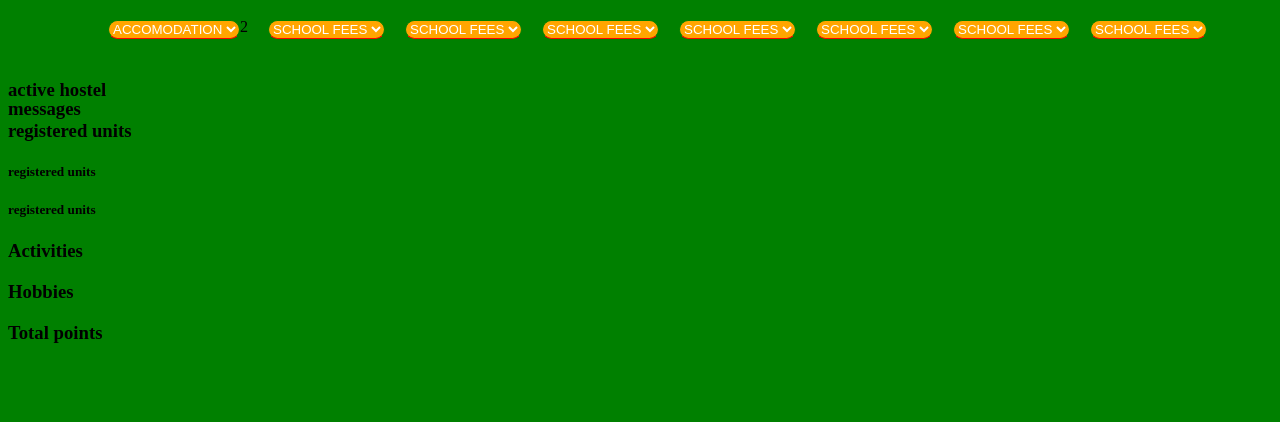
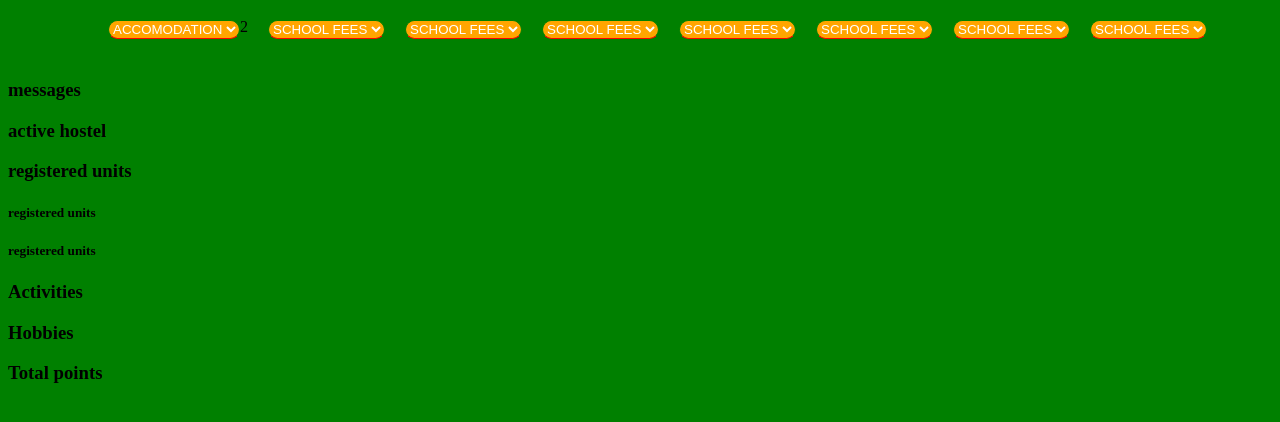
Before and after one commit to kenny1741/kenny1741.github.io, a plain HTML site: page tkinter.html in a window 1280 px wide. Shown: the part 330-752 px from the top of the page. Drawn offline with Linux system fonts and the light colour scheme.

Commit message:
Update tkinter.html

```diff
--- a/tkinter.html
+++ b/tkinter.html
@@ -7,7 +7,7 @@
 	 body{
 	 	background-color: green;
 	 }
-         .he {position:absolute;
+         .he {
             margin-right:300px;}
 	 .sec {background-color: red;
 	 	   margin-top: 150px;
```
